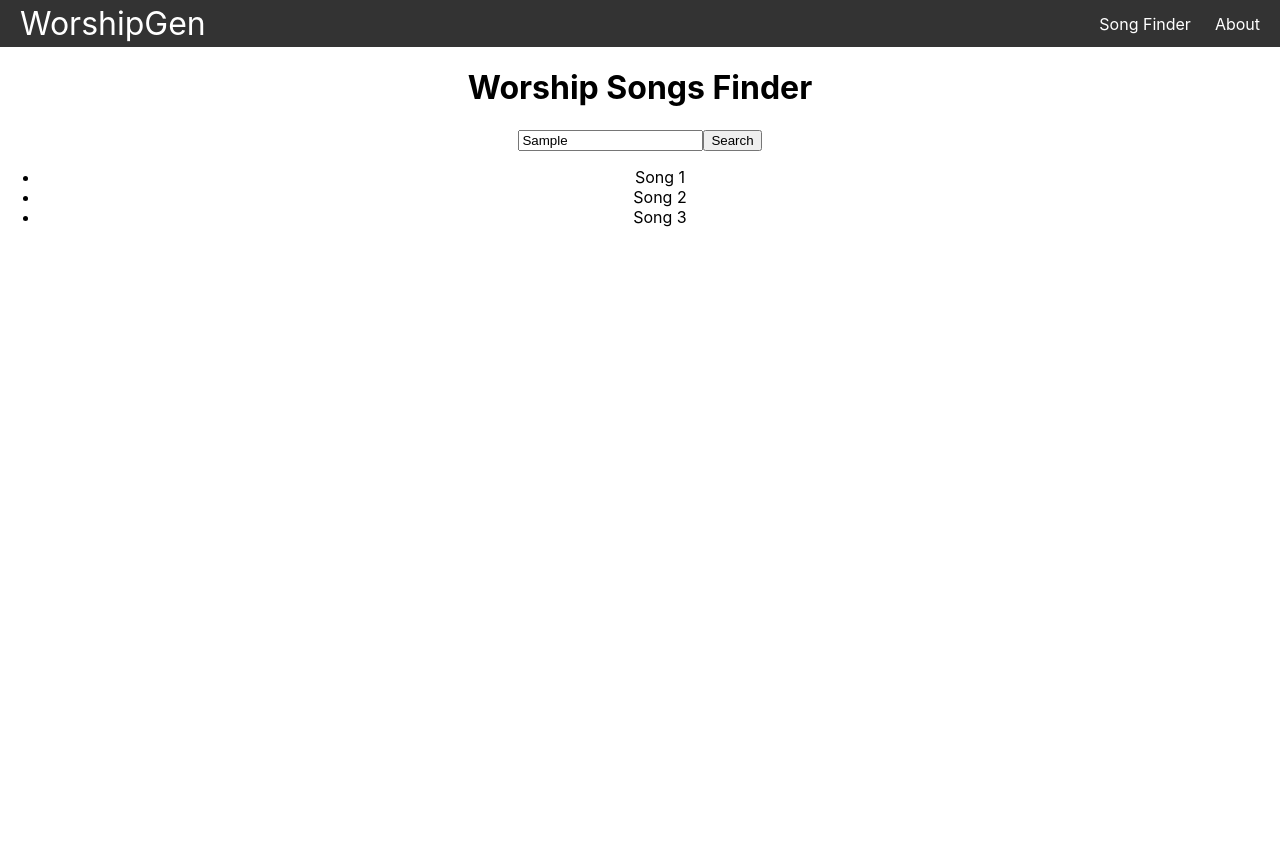
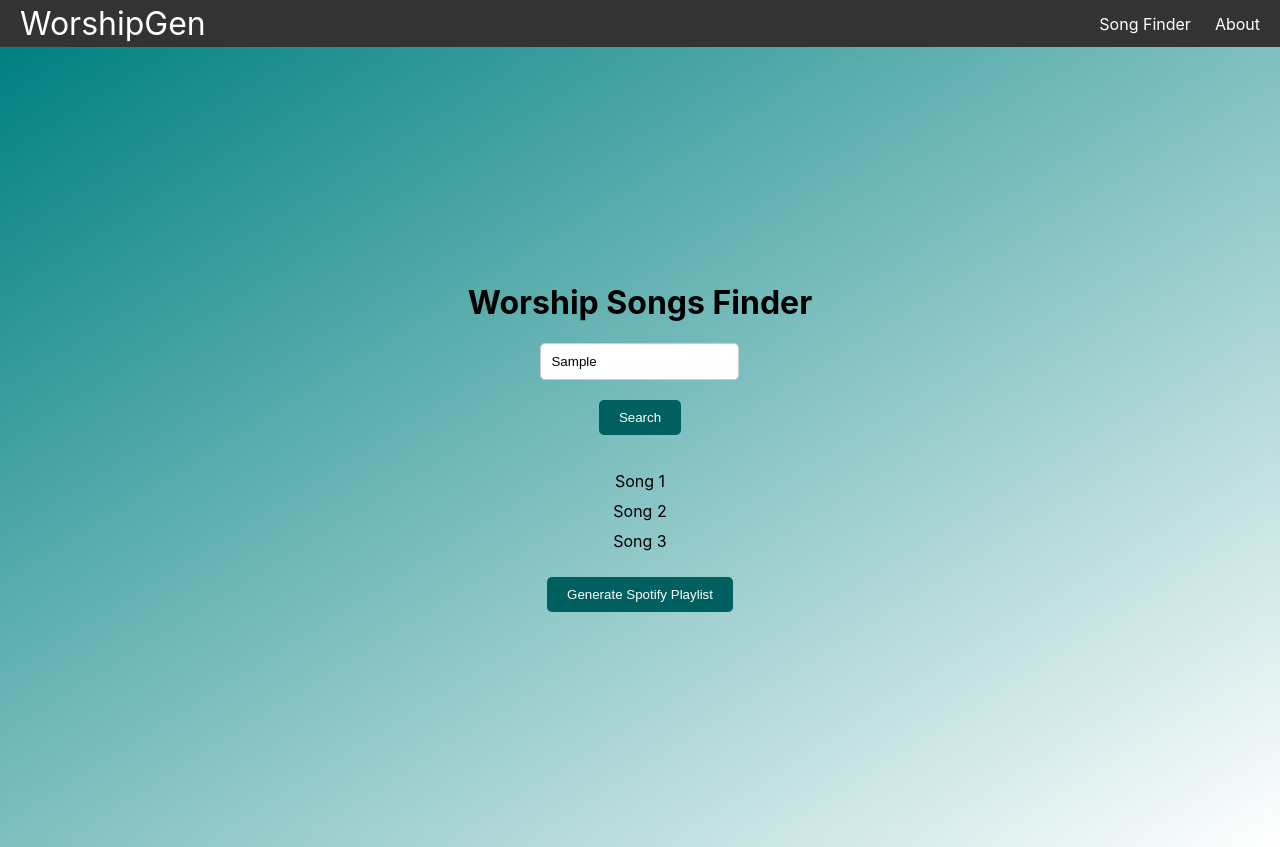
Before and after one commit to ubikwityorg/spotify-playlist-frontend, a React (Create React App) app: page /song-finder in a window 1280 px wide. Both pictures are taken after typing "Sample" into the empty fields and a click on the button "Search". Before the commit the page ends 800 px from the top, so only its background shows below. Built offline with nearby package versions, Linux system fonts and the light colour scheme.

Commit message:
Finished Frontend Design pt1 ready to start backend

```diff
--- a/src/App.js
+++ b/src/App.js
@@ -4,7 +4,8 @@ import Navbar from './components/Navbar';
 import { Route,Routes, Navigate} from 'react-router-dom';
 import Finder from './components/pages/Finder';
 import Home from './components/pages/Home';
-import Abouts from './components/pages/Abouts'
+import Abouts from './components/pages/Abouts';
+import './components/styles.css';
 
 function App() {
 
--- a/src/components/pages/Abouts.js
+++ b/src/components/pages/Abouts.js
@@ -1,3 +1,10 @@
+import React from "react";
+import "../styles.css";
+
 export default function Abouts() {
-    return <h1>About</h1>
+    return (
+            <div style={{ backgroundColor: '#008080', color: 'white', minHeight: '100vh', display: 'flex', justifyContent: 'center', alignItems: 'center', textAlign: 'center' }}>
+                <h1>About</h1>
+            </div>
+    )
 }
--- a/src/components/pages/Finder.js
+++ b/src/components/pages/Finder.js
@@ -1,43 +1,75 @@
 import React, { useState } from 'react';
 
-
 export default function Finder() {
-    const[descriptor, setDescriptor] = useState('');
+    const [descriptor, setDescriptor] = useState('');
     const [songs, setSongs] = useState([]);
+    const [playlistLink, setPlaylistLink] = useState('');
 
     const handleInput = (e) => {
         setDescriptor(e.target.value);
     }
 
     const handleSearch = async () => {
-        //const fetchedSong = await fetchSongs(descriptor); // this is where the OpenAI api call will go
-        const dummySongs = ["Song 1", "Song 2","Song 3"]
-        setSongs(dummySongs); //replace with fetchedSong when using API call
+        const dummySongs = ["Song 1", "Song 2", "Song 3"];
+        setSongs(dummySongs);
     }
 
-    /*const fetchSongs = async (descriptor) => {
-    return ["Song 1", "Song 2", "Song 3"]; // will be replaced with the fetched responses
+    const generatePlaylist = () => {
+        const dummyPlaylist = 'https://open.spotify.com/playlist/10LQTjHOAMVUSIgUcKb1l7';
+        setPlaylistLink(dummyPlaylist);
     }
-    */
-
 
     return (
-        <div>
+        <div style={{
+            position: 'relative',
+            background: 'linear-gradient(to bottom right, #008080, rgba(255, 255, 255, 0.3))',
+            minHeight: '100vh',
+            display: 'flex',
+            justifyContent: 'center',
+            alignItems: 'center',
+            textAlign: 'center',
+            overflow: 'hidden'
+        }}>
+            <div style={{
+                position: 'absolute',
+                top: 0,
+                left: 0,
+                right: 0,
+                bottom: 0,
+                backdropFilter: 'blur(10px)',
+                zIndex: 1
+            }}></div>
+            <div style={{
+                position: 'relative',
+                zIndex: 2,
+                display: 'flex',
+                flexDirection: 'column',
+                alignItems: 'center'
+            }}>
                 <h1>Worship Songs Finder</h1>
                 <input
-                type = "text"
-                value = {descriptor}
+                    type="text"
+                    value={descriptor}
                     onChange={handleInput}
-                placeholder='Enter a song category (e.g. forgiveness)'
+                    placeholder="Enter a song category (e.g. forgiveness)"
+                    style={{ marginBottom: '20px', padding: '10px', borderRadius: '5px', border: '1px solid #ccc' }}
                 />
-            <button onClick = {handleSearch}>Search</button>
-            <ul>
+                <button onClick={handleSearch} style={{ marginBottom: '20px', padding: '10px 20px', borderRadius: '5px', backgroundColor: '#006060', color: 'white', border: 'none' }}>Search</button>
+                <ul style={{ listStyleType: 'none', padding: 0 }}>
                     {songs.map((song, index) => (
-                <li key= {index}>{song}</li>
+                        <li key={index} style={{ marginBottom: '10px' }}>{song}</li>
                     ))}
                 </ul>
+                {songs.length > 0 && (
+                    <button onClick={generatePlaylist} style={{ marginBottom: '20px', padding: '10px 20px', borderRadius: '5px', backgroundColor: '#006060', color: 'white', border: 'none' }}>Generate Spotify Playlist</button>
+                )}
+                {playlistLink && (
+                    <div>
+                        <h2>Playlist Created!</h2>
+                        <a href={playlistLink} target="_blank" rel="noopener noreferrer" style={{ color: '#00ffcc' }}>Open Playlist</a>
                     </div>
-
+                )}
+            </div>
+        </div>
     );
-
-};
+}
--- a/src/components/styles.css
+++ b/src/components/styles.css
@@ -5,6 +5,8 @@
 
  body {
     margin: 0;
+    padding: 0;
+    font-family: Arial, Helvetica, sans-serif;
  }
 
  .nav {
@@ -45,3 +47,7 @@
  .nav li:hover {
     background-color: #777;
  }
+
+ .finder-page, .about-page {
+   background-color: color #008080;
+ }
```
Lines whose indentation alone changed are shown as unchanged.
